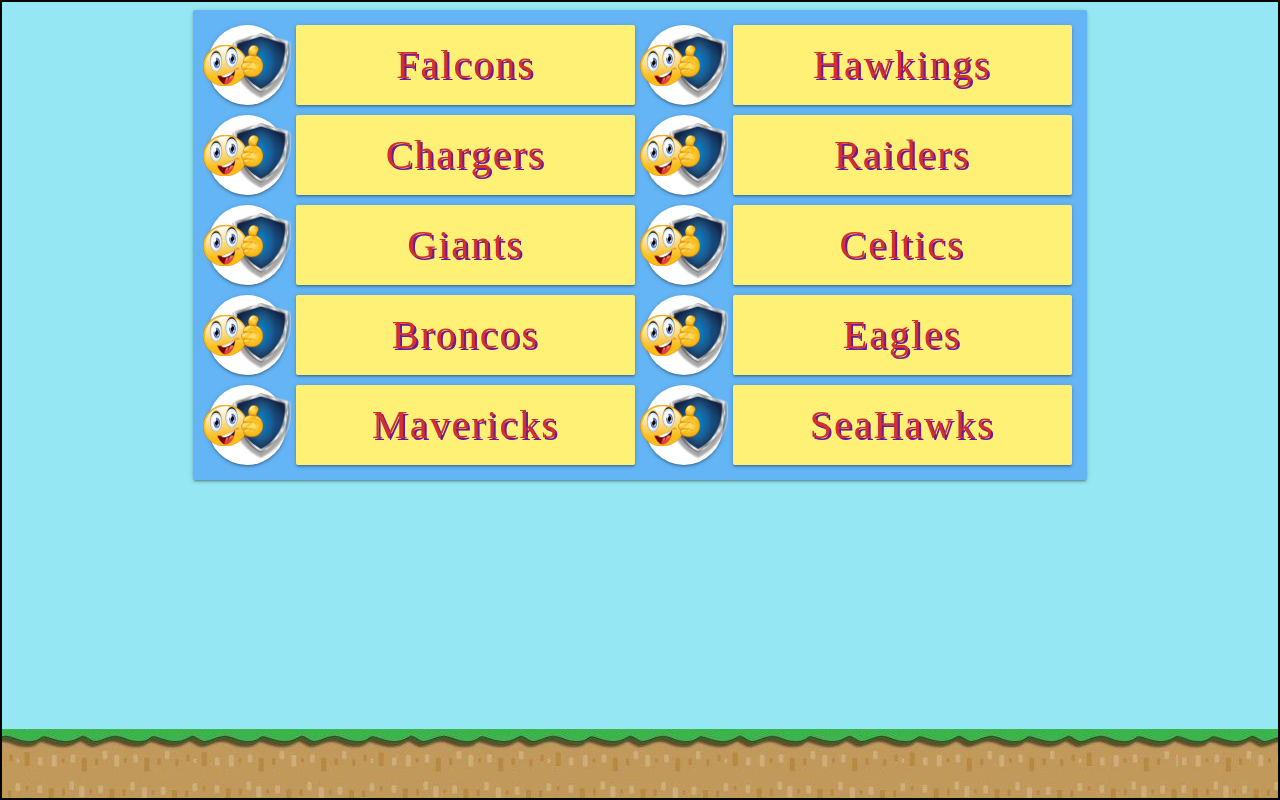
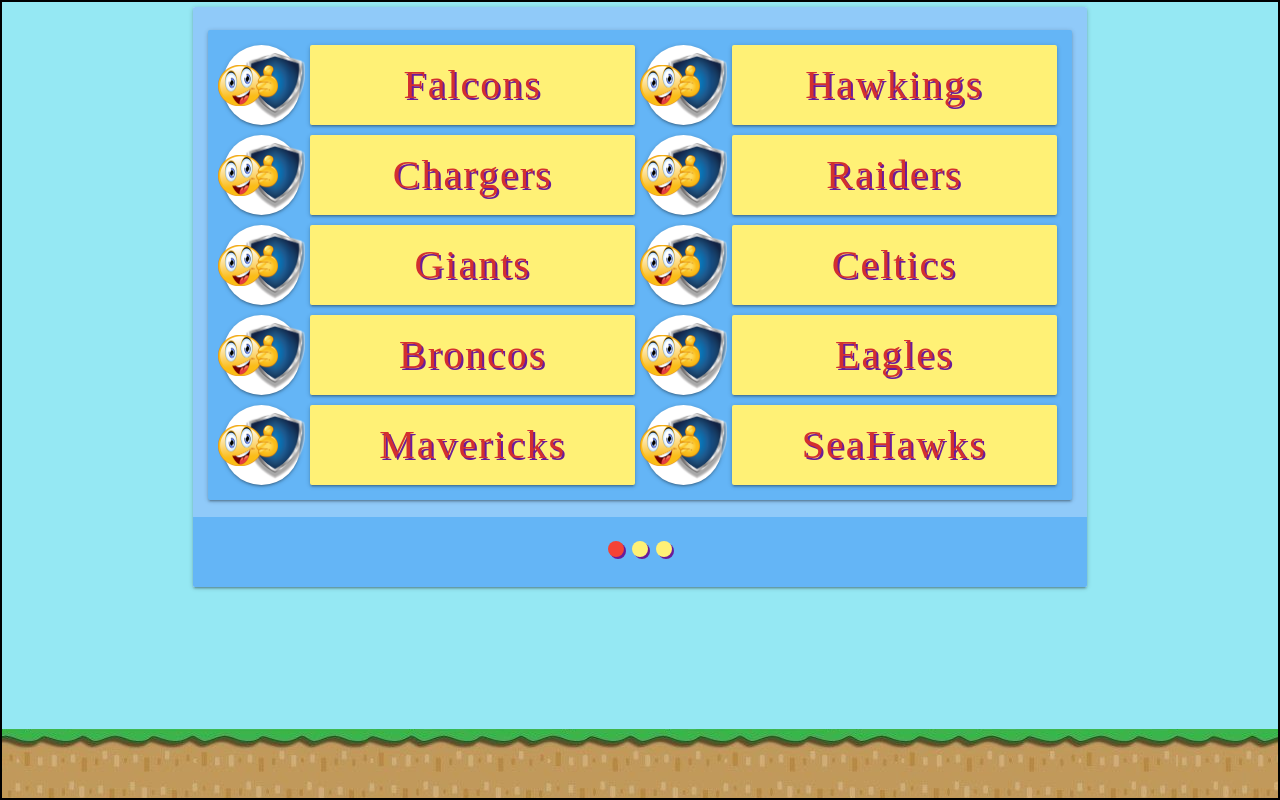
Before and after one commit to MamathaBussa/ps-leaderboard, a React (Create React App) app: page / in a window 1280 px wide. Built offline with nearby package versions, Linux system fonts and the light colour scheme; a web font is replaced by a local one.

Commit message:
- Updated styles for Carousel along with new design

```diff
--- a/src/App.js
+++ b/src/App.js
@@ -1,7 +1,7 @@
 import React, {Component} from 'react'
 import $ from 'jquery'
 import './App.sass'
-import TeamScoreDetailsSlide from './components/TeamScoreDetailsSlide'
+import Carousel from './components/Carousel'
 
 class App extends Component {
   componentDidMount() {
@@ -14,7 +14,7 @@ class App extends Component {
     return (
       <div className="App">
         <div className="container">
-          <TeamScoreDetailsSlide />
+          <Carousel />
         </div>
       </div>
     )
--- a/src/components/Carousel/index.js
+++ b/src/components/Carousel/index.js
@@ -1,7 +1,8 @@
 import React, {Component} from 'react'
 // import $ from 'jquery'
 import MaterializeCSS from 'materialize-css/dist/js/materialize'
-import AllTeamSummarySlide from '../AllTeamSummarySlide'
+import TeamScoreDetailsSlide from '../TeamScoreDetailsSlide'
+
 import './styles.sass'
 
 class Carousel extends Component {
@@ -27,13 +28,13 @@ class Carousel extends Component {
         ref={this.carouselRef}
       >
         <div className="carousel-item blue lighten-3" href="#one!">
-          <AllTeamSummarySlide />
+          <TeamScoreDetailsSlide />
         </div>
         <div className="carousel-item blue lighten-3" href="#two!">
-          <AllTeamSummarySlide />
+          <TeamScoreDetailsSlide />
         </div>
         <div className="carousel-item blue lighten-3" href="#three!">
-          <AllTeamSummarySlide />
+          <TeamScoreDetailsSlide />
         </div>
       </div>
     )
--- a/src/components/Carousel/styles.sass
+++ b/src/components/Carousel/styles.sass
@@ -1,14 +1,23 @@
 @import node_modules/materialize-css/sass/components/color-variables
 
 .carousel
+  // out-box
   margin-top: 5px
-  min-height: 680px
+  // box
+  min-height: 580px
   .carousel-item
-    padding: 22px
+    // in-box
+    padding: 15px
+    // debug
+    // outline: 2px blue solid
 ul.indicators
   background-color: color("blue", "lighten-2")
   li.indicator-item
     height: 16px !important
     width: 16px !important
     border-radius: 8px
+    background-color: color("yellow", "lighten-2") !important
+    box-shadow: 2px 2px 0px color("purple", "darken-3")
     // border: 1px blue solid
+    &.active
+      background-color: color("red", "base") !important
--- a/src/components/TeamScoreDetailsSlide/styles.sass
+++ b/src/components/TeamScoreDetailsSlide/styles.sass
@@ -1,4 +1,5 @@
 .TeamScoreDetailsSlide
+  // content
   padding: 10px
   table
     // dimensions
```
